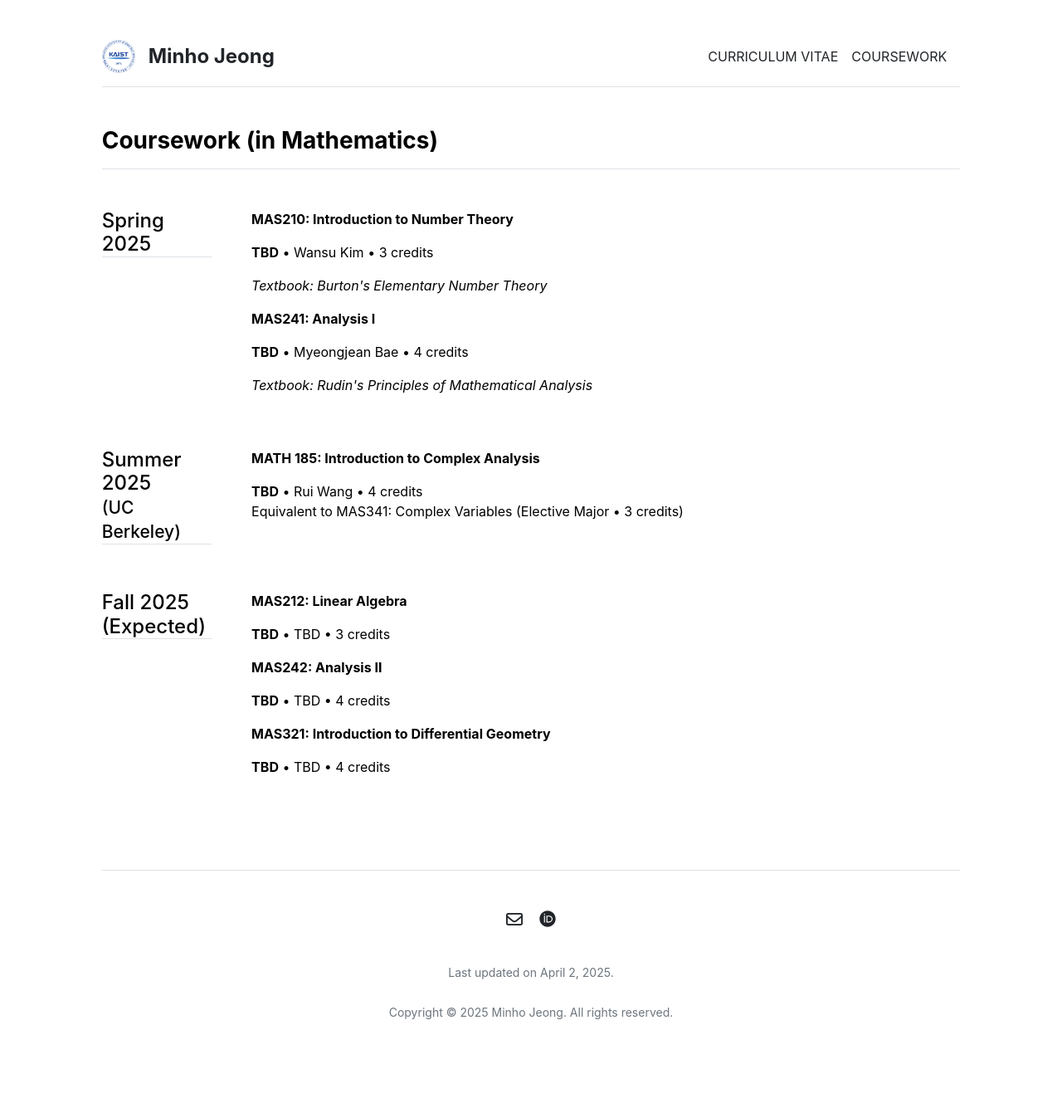
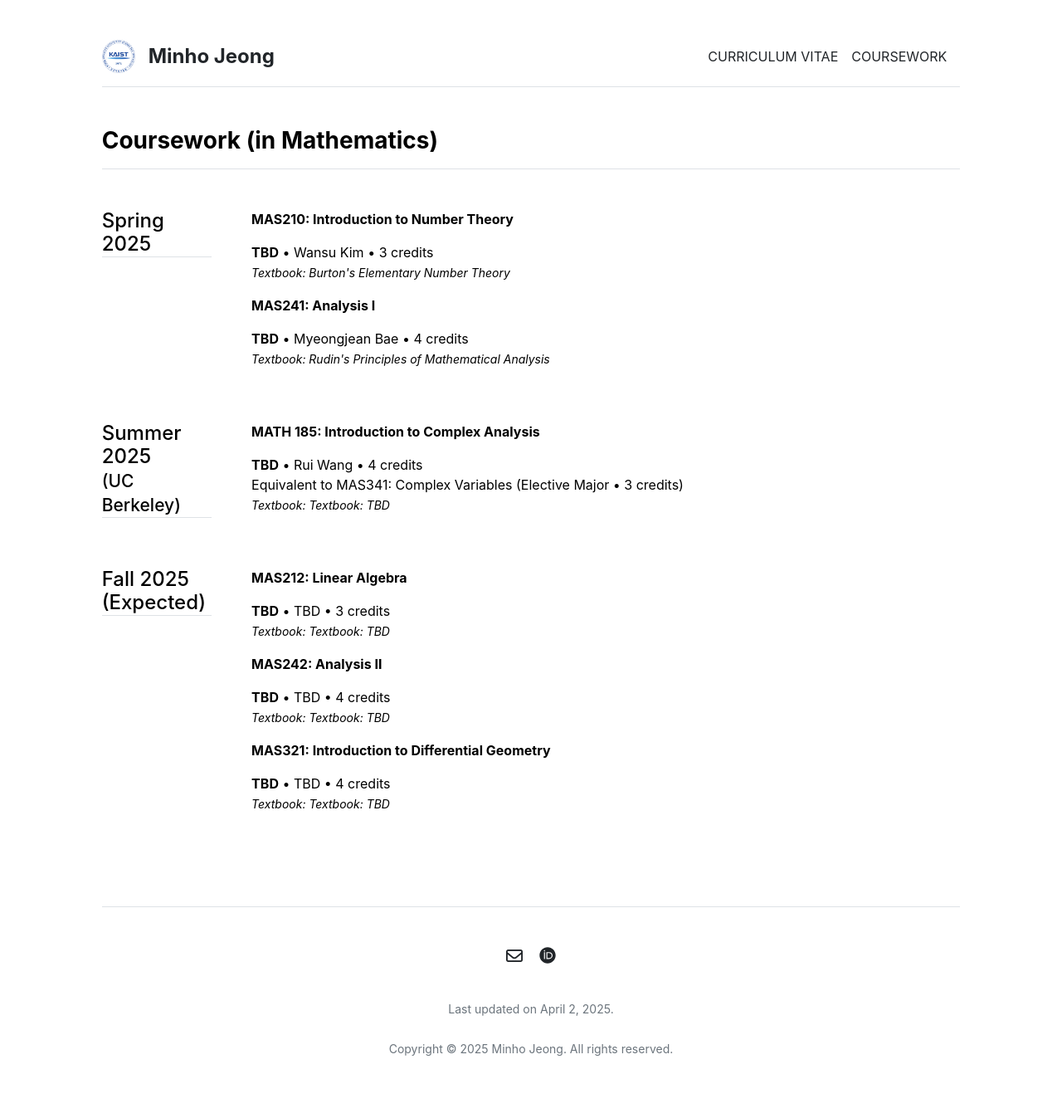
Before and after one commit to mino-jeong/mino-jeong.github.io, a Jekyll site: the page built from coursework.md, in a window 1280 px wide. Shown: the whole page at 83% size. Built offline with Jekyll 4.4.1, drawn with Linux system fonts in a browser that asks for light colours; before the commit the page ends 1303 px from its top, so only the background shows below that.

Commit message:
Update coursework.html

```diff
--- a/_layouts/coursework.html
+++ b/_layouts/coursework.html
@@ -15,8 +15,7 @@ layout: default
       <div class="col-md-10">
         {% for section in site.data.coursework.2025-1 %}
           <p class="fw-bold">{{ section.title }}</p>
-          <p>{{ section.description }}</p>
-          <p><i>Textbook: {{ section.textbook }}</i></p>
+          <p>{{ section.description }}<br><small><i>Textbook: {{ section.textbook }}</i></small></p>
         {% endfor %}
       </div>
     </div>
@@ -28,7 +27,7 @@ layout: default
       <div class="col-md-10">
         {% for section in site.data.coursework.2025-1A %}
           <p class="fw-bold">{{ section.title }}</p>
-          <p>{{ section.description }}</p>
+          <p>{{ section.description }}<br><small><i>Textbook: {{ section.textbook }}</i></small></p>
         {% endfor %}
       </div>
     </div>
@@ -40,7 +39,7 @@ layout: default
       <div class="col-md-10">
         {% for section in site.data.coursework.2025-2 %}
           <p class="fw-bold">{{ section.title }}</p>
-          <p>{{ section.description }}</p>
+          <p>{{ section.description }}<br><small><i>Textbook: {{ section.textbook }}</i></small></p>
         {% endfor %}
       </div>
     </div>
```
